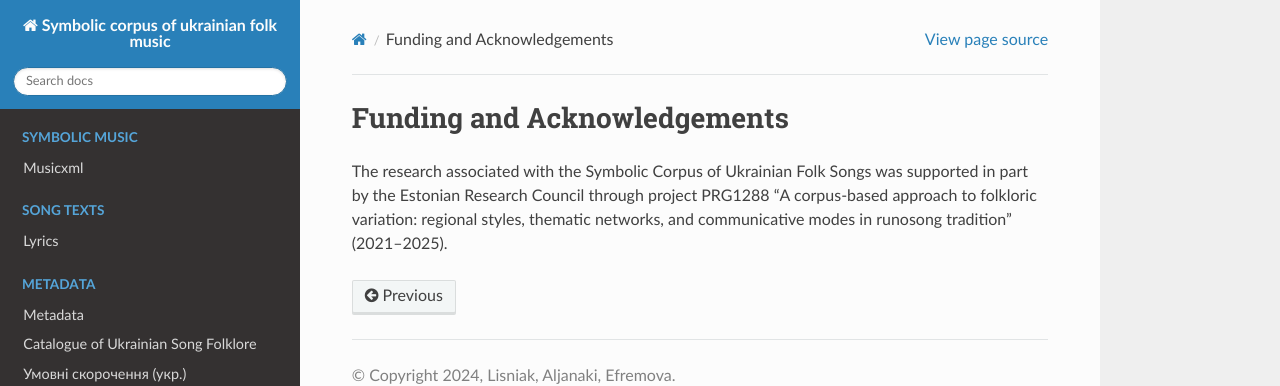
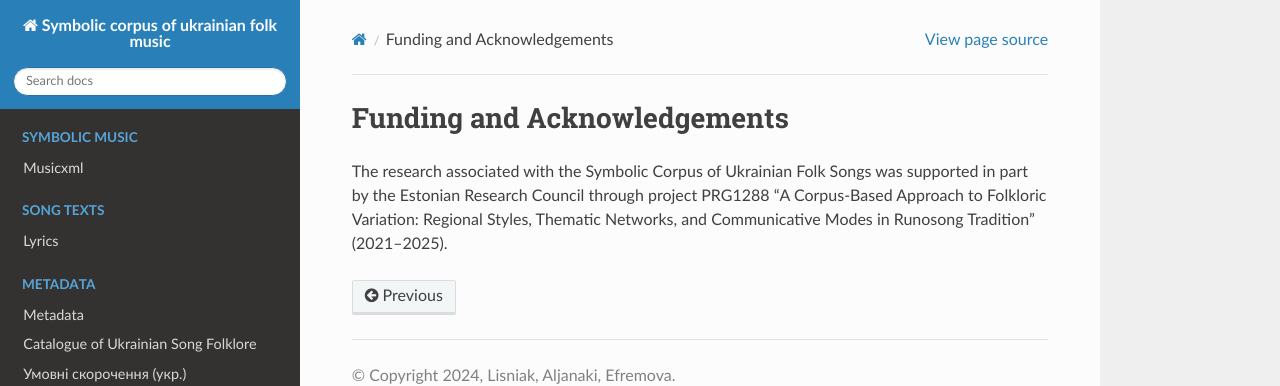
Before and after one commit to aljanaki/Symbolic_Corpus_Of_Ukrainian_Folk_Music, a Sphinx documentation site: the page built from docs/funding.rst, in a window 1280 px wide. Shown: the top 386 px of the page. Built offline with Sphinx 7.4.7 and the Read the Docs theme 3.1.0, drawn with Linux system fonts in a browser that asks for light colours.

```diff
--- a/docs/funding.rst
+++ b/docs/funding.rst
@@ -4,6 +4,6 @@ Funding and Acknowledgements
 The research associated with the Symbolic Corpus of
 Ukrainian Folk Songs was supported in part by the
 Estonian Research Council through project PRG1288
-"A corpus-based approach to folkloric variation:
-regional styles, thematic networks, and communicative
-modes in runosong tradition" (2021–2025).
+"A Corpus-Based Approach to Folkloric Variation:
+Regional Styles, Thematic Networks, and Communicative
+Modes in Runosong Tradition" (2021–2025).
```
